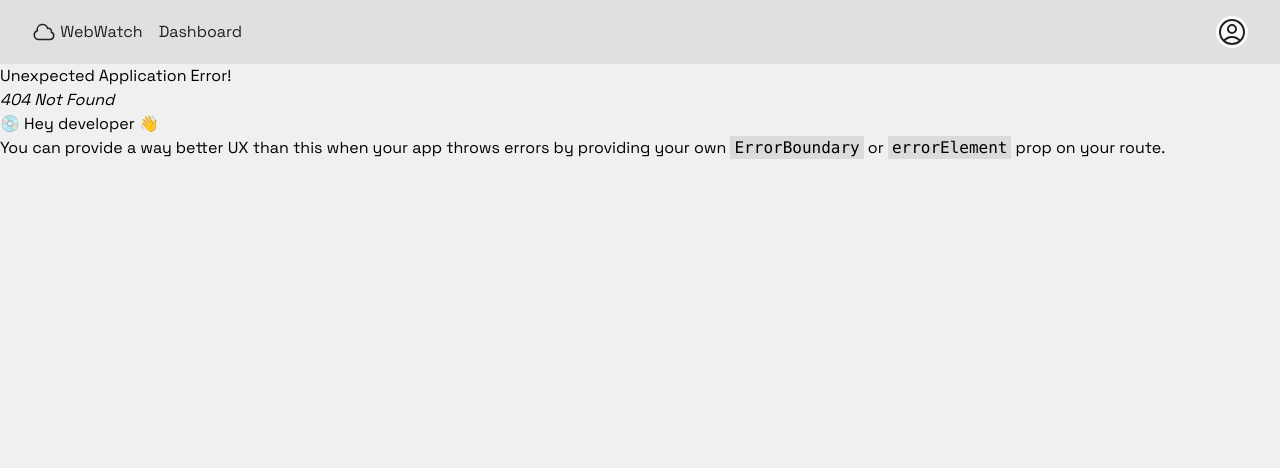
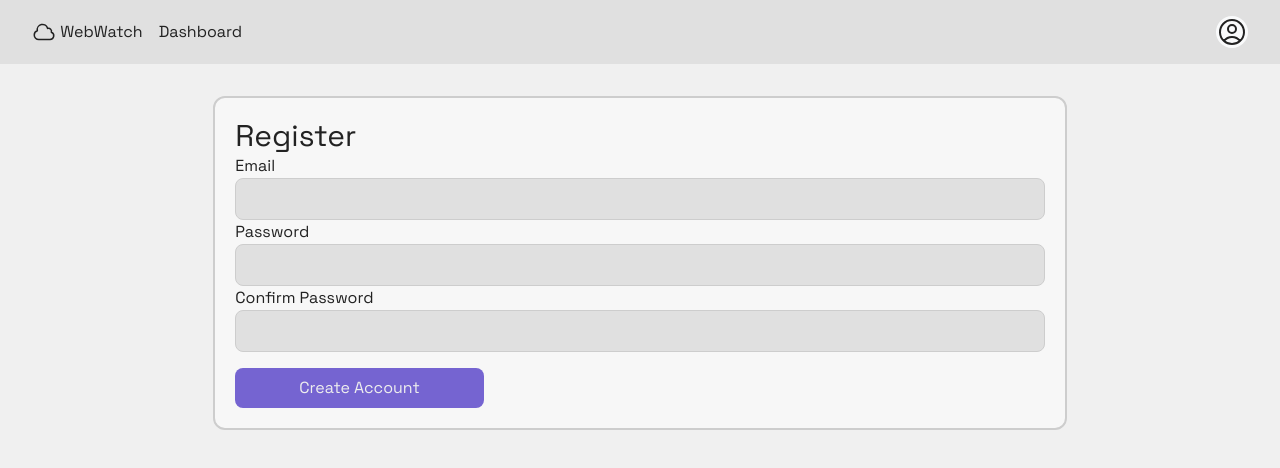
Before and after one commit to Fa24-CSE115A-CaaS/WebWatch, a React (Vite) app in the folder frontend/: page /register in a window 1280 px wide. Before the commit this address had no page. Shown: the top 468 px of the page. Built offline with nearby package versions, Linux system fonts and the light colour scheme.

Commit message:
Basic login/register pages created based on Settings

```diff
--- /dev/null
+++ b/frontend/src/pages/Login.tsx
@@ -0,0 +1,30 @@
+const Login = () => {
+  return (
+    <div className="w-2/3 mx-auto mt-8 rounded min-h-screen text-text">
+      <div className="flex">
+        <div className="w-full rounded-xl border-solid border-border border-2 bg-primary">
+          <div className="m-5">
+            <h1 className="text-3xl">Login</h1>
+            <form>
+              <label>Email</label>
+              <input
+                type="email"
+                className="w-full rounded-lg border border-border bg-secondary p-2"
+              />
+              <label>Password</label>
+              <input
+                type="password"
+                className="w-full rounded-lg border border-border bg-secondary p-2"
+              />
+              <button className="mt-4 rounded-lg bg-accent p-2 px-16 text-text-contrast hover:bg-accent-hover">
+                Login
+              </button>
+            </form>
+          </div>
+        </div>
+      </div>
+    </div>
+  );
+};
+
+export default Login;
--- /dev/null
+++ b/frontend/src/pages/Register.tsx
@@ -0,0 +1,35 @@
+const Register = () => {
+  return (
+    <div className="w-2/3 mx-auto mt-8 rounded min-h-screen text-text">
+      <div className="flex">
+        <div className="w-full rounded-xl border-solid border-border border-2 bg-primary">
+          <div className="m-5">
+            <h1 className="text-3xl">Register</h1>
+            <form>
+              <label>Email</label>
+              <input
+                type="email"
+                className="w-full rounded-lg border border-border bg-secondary p-2"
+              />
+              <label>Password</label>
+              <input
+                type="password"
+                className="w-full rounded-lg border border-border bg-secondary p-2"
+              />
+              <label>Confirm Password</label>
+              <input
+                type="password"
+                className="w-full rounded-lg border border-border bg-secondary p-2"
+              />
+              <button className="mt-4 rounded-lg bg-accent p-2 px-16 text-text-contrast hover:bg-accent-hover">
+                Create Account
+              </button>
+            </form>
+          </div>
+        </div>
+      </div>
+    </div>
+  );
+};
+
+export default Register;
```
Also changed, not shown: frontend/src/App.tsx (+10 -0 lines).
